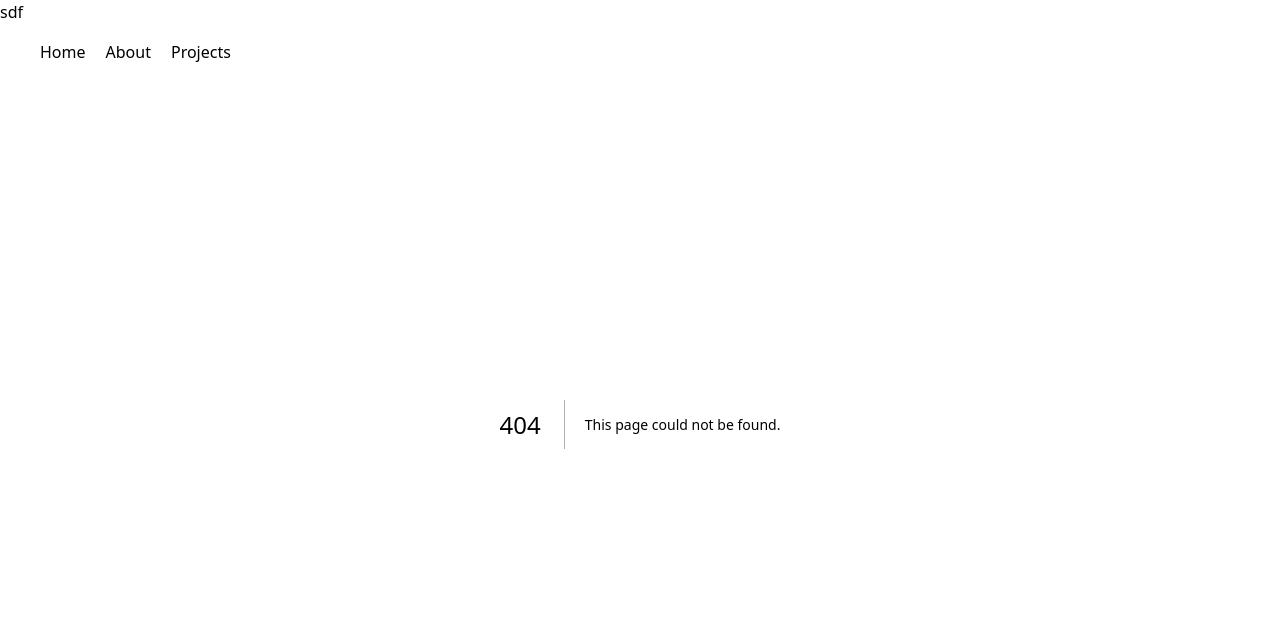
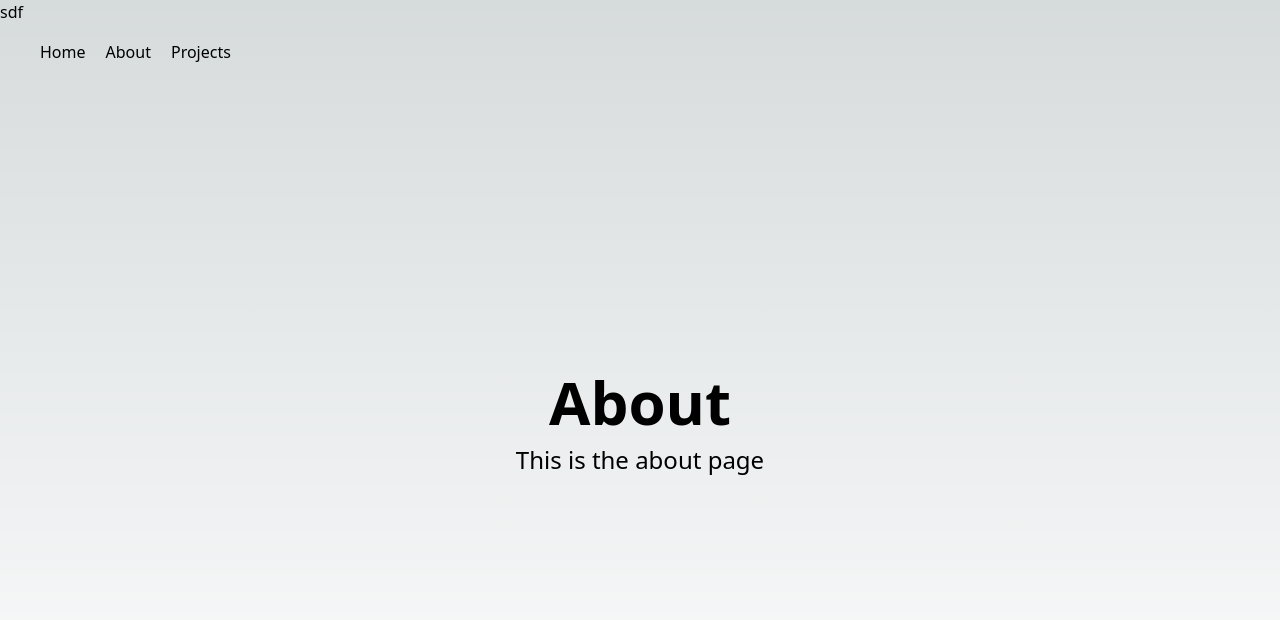
Before and after one commit to assilbekov/next-app-router-animated-page-transitions, a Next.js app: page /about in a window 1280 px wide. Before the commit this address had no page. Shown: the top 620 px of the page. Built offline with nearby package versions, Linux system fonts and the light colour scheme.

Commit message:
add about page

```diff
--- /dev/null
+++ b/src/pages/about/index.js
@@ -0,0 +1,8 @@
+export default function About() {
+  return (
+    <div className="flex flex-col items-center justify-center min-h-screen py-2">
+      <h1 className="text-6xl font-bold">About</h1>
+      <p className="mt-3 text-2xl">This is the about page</p>
+    </div>
+  );
+}
```
